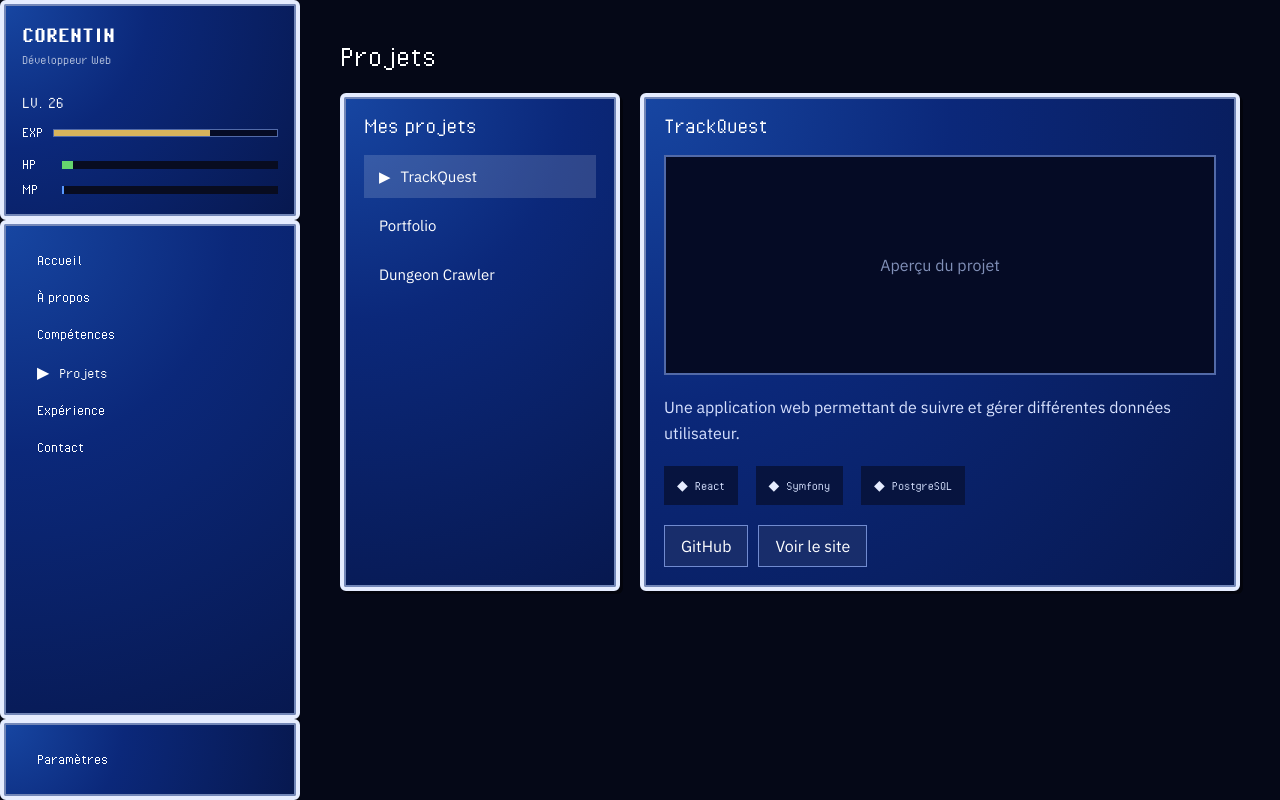
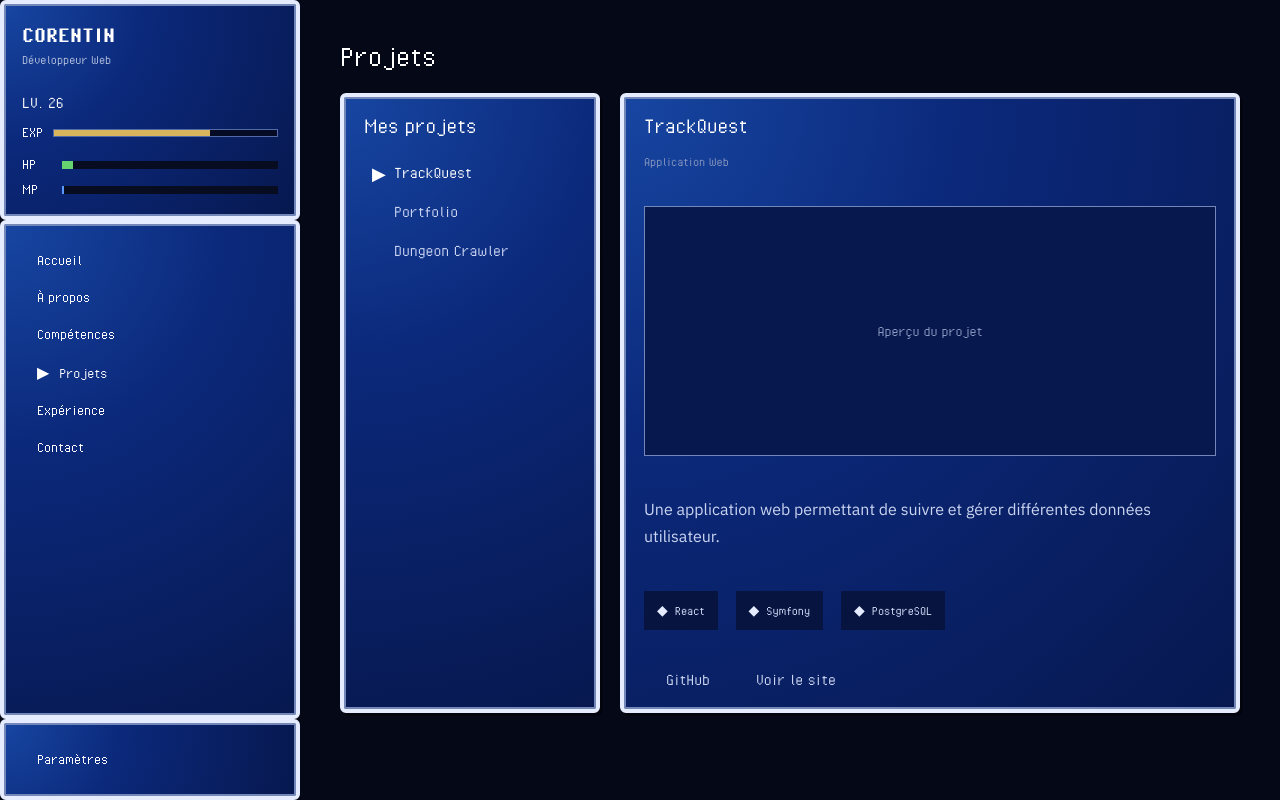
Before and after one commit to Corentin-Epitech/PortFolio, a React app in the folder portfolio/: page / in a window 1280 px wide. Both pictures are taken after a click on the button "Projets". Built offline with nearby package versions, Linux system fonts and the light colour scheme; the HTML template or start-up script is replaced by a standard one.

Commit message:
Add: Page project styles

```diff
--- a/portfolio/src/components/projects/ProjectDetails.css
+++ b/portfolio/src/components/projects/ProjectDetails.css
@@ -5,26 +5,62 @@
     gap: 20px;
 }
 
+.project-details__title {
+    margin:
+        0
+        0
+        16px;
+
+    color: var(--color-text);
+
+    font-family: var(--font-rpg);
+    font-size: 28px;
+    font-weight: 400;
+}
+
+.project-details__type {
+    display: block;
+
+    margin-bottom: 16px;
+
+    color: var(--color-text-muted);
+
+    font-family: var(--font-rpg);
+    font-size: var(--font-size-small);
+}
+
 .project-details__preview {
+    width: 100%;
+    aspect-ratio: 16 / 7;
+
+    margin-bottom: 20px;
+
     display: flex;
     align-items: center;
     justify-content: center;
 
-    min-height: 220px;
+    background: var(--color-window-dark);
 
-    background-color: #050b25;
+    border: 1px solid var(--color-border-dark);
 
-    border: 2px solid #526aa8;
+    color: var(--color-text-muted);
 
-    color: #8190b8;
+    font-family: var(--font-rpg);
 }
 
 .project-details__description {
-    margin: 0;
+    margin:
+        0
+        0
+        20px;
 
-    line-height: 1.6;
+    max-width: 750px;
 
-    color: #d8e2ff;
+    color: var(--color-text-secondary);
+
+    font-family: var(--font-body);
+
+    line-height: 1.7;
 }
 
 .project-details__technologies {
@@ -47,20 +83,32 @@
 .project-details__actions {
     display: flex;
 
-    gap: 10px;
+    gap: 24px;
+
+    margin-top: 20px;
 }
 
 .project-details__actions a {
-    padding: 10px 16px;
+    position: relative;
 
-    background-color: #182d6b;
-    color: white;
+    padding-left: 22px;
 
-    border: 1px solid #718bd0;
+    color: var(--color-text-secondary);
+
+    font-family: var(--font-rpg);
+    font-size: var(--font-size-rpg);
 
     text-decoration: none;
 }
 
 .project-details__actions a:hover {
-    background-color: #27448f;
+    color: var(--color-text);
 }
+
+.project-details__actions a:hover::before {
+    content: "▶";
+
+    position: absolute;
+
+    left: 0;
+}
--- a/portfolio/src/components/projects/ProjectDetails.jsx
+++ b/portfolio/src/components/projects/ProjectDetails.jsx
@@ -4,9 +4,15 @@ function ProjectDetails({ project }) {
     return (
         <div className="project-details">
 
+            <span className="project-details__type">
+                {project.type}
+            </span>
+
             <div className="project-details__preview">
                 Aperçu du projet
             </div>
+
+
 
             <p className="project-details__description">
                 {project.description}
--- a/portfolio/src/data/project.js
+++ b/portfolio/src/data/project.js
@@ -2,6 +2,7 @@ const projects = [
     {
         id: 1,
         title: "TrackQuest",
+        type: "Application Web",
         shortDescription: "Application web de suivi et de gestion.",
         description:
             "Une application web permettant de suivre et gérer différentes données utilisateur.",
@@ -12,6 +13,7 @@ const projects = [
     {
         id: 2,
         title: "Portfolio",
+        type: "Application Web",
         shortDescription: "Portfolio personnel inspiré des RPG.",
         description:
             "Portfolio interactif développé avec React et inspiré des interfaces de RPG de l'ère PlayStation.",
@@ -22,6 +24,7 @@ const projects = [
     {
         id: 3,
         title: "Dungeon Crawler",
+        type: "Application Web",
         shortDescription: "Prototype de jeu Dungeon Crawler.",
         description:
             "Prototype de Dungeon Crawler développé dans le cadre d'un projet personnel.",
--- a/portfolio/src/pages/Projects.css
+++ b/portfolio/src/pages/Projects.css
@@ -4,7 +4,8 @@
 
 .projects__layout {
     display: grid;
-    grid-template-columns: 280px 1fr;
+    grid-template-columns:
+        260px minmax(0, 1fr);
 
     gap: 20px;
 }
@@ -13,35 +14,45 @@
     display: flex;
     flex-direction: column;
 
-    gap: 6px;
+    gap: 4px;
+}
+
+.projects__list-window {
+    min-height: 420px;
 }
 
 .projects__item {
+    position: relative;
+
     width: 100%;
 
-    padding: 12px 15px;
+    padding: 8px 10px 8px 30px;
 
+    background: transparent;
     border: none;
 
-    background: transparent;
-    color: white;
+    color: var(--color-text-secondary);
+
+    font-family: var(--font-rpg);
+    font-size: var(--font-size-rpg);
 
     text-align: left;
-    font-size: 15px;
 
     cursor: pointer;
 }
 
 .projects__item:hover {
-    background-color: rgba(255, 255, 255, 0.08);
+    color: var(--color-text);
 }
 
 .projects__item--active {
-    background-color: rgba(255, 255, 255, 0.15);
+    color: var(--color-text);
 }
 
 .projects__item--active::before {
     content: "▶";
 
-    margin-right: 10px;
+    position: absolute;
+
+    left: 8px;
 }
```
